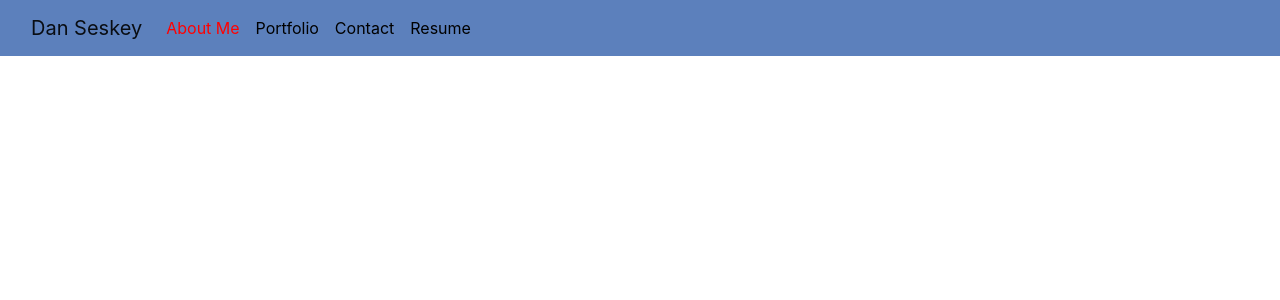
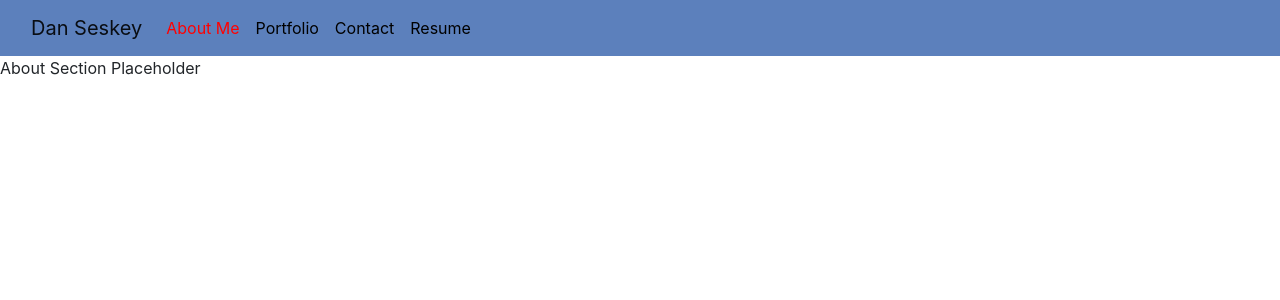
Before and after one commit to dseskey/professional-portfolio-ui, a React (Create React App) app: page / in a window 1280 px wide. Shown: the top 300 px of the page. Built offline with nearby package versions, Linux system fonts and the light colour scheme; the HTML template or start-up script is replaced by a standard one.

Commit message:
Added a bootstrap row to encapsulate the individual sections of the application. The sections are shown based on the activePage (state) variable. Note, this could have (and probably should have) been done during Navigation creation

```diff
--- a/src/App.js
+++ b/src/App.js
@@ -1,8 +1,13 @@
 import './App.css';
 import React, {useState} from 'react';
 
-import { Container} from 'react-bootstrap';
+import { Container, Row} from 'react-bootstrap';
 import Header from './components/Header';
+import About from './components/About';
+import Project from './components/Project';
+import Contact from './components/Contact';
+import Resume from './components/Resume';
+import {normalizePageNames} from './utils/helpers';
 
 function App() {
   const [activePage, setActivePage] = useState('about');
@@ -10,6 +15,12 @@ function App() {
   return (
     <Container fluid>
       <Header setActivePage={setActivePage} activePage={activePage}/>
+      <Row>
+        {normalizePageNames(activePage) === 'about' && <About/> }
+        {normalizePageNames(activePage) === 'portfolio' && <Project/> }
+        {normalizePageNames(activePage) === 'contact' &&  <Contact/> }
+        {normalizePageNames(activePage) === 'resume' &&  <Resume/> }
+      </Row>
     </Container>
   );
 }
--- /dev/null
+++ b/src/utils/helpers.js
@@ -0,0 +1,3 @@
+export function normalizePageNames(pageName){
+    return pageName.toLowerCase();
+}
```
